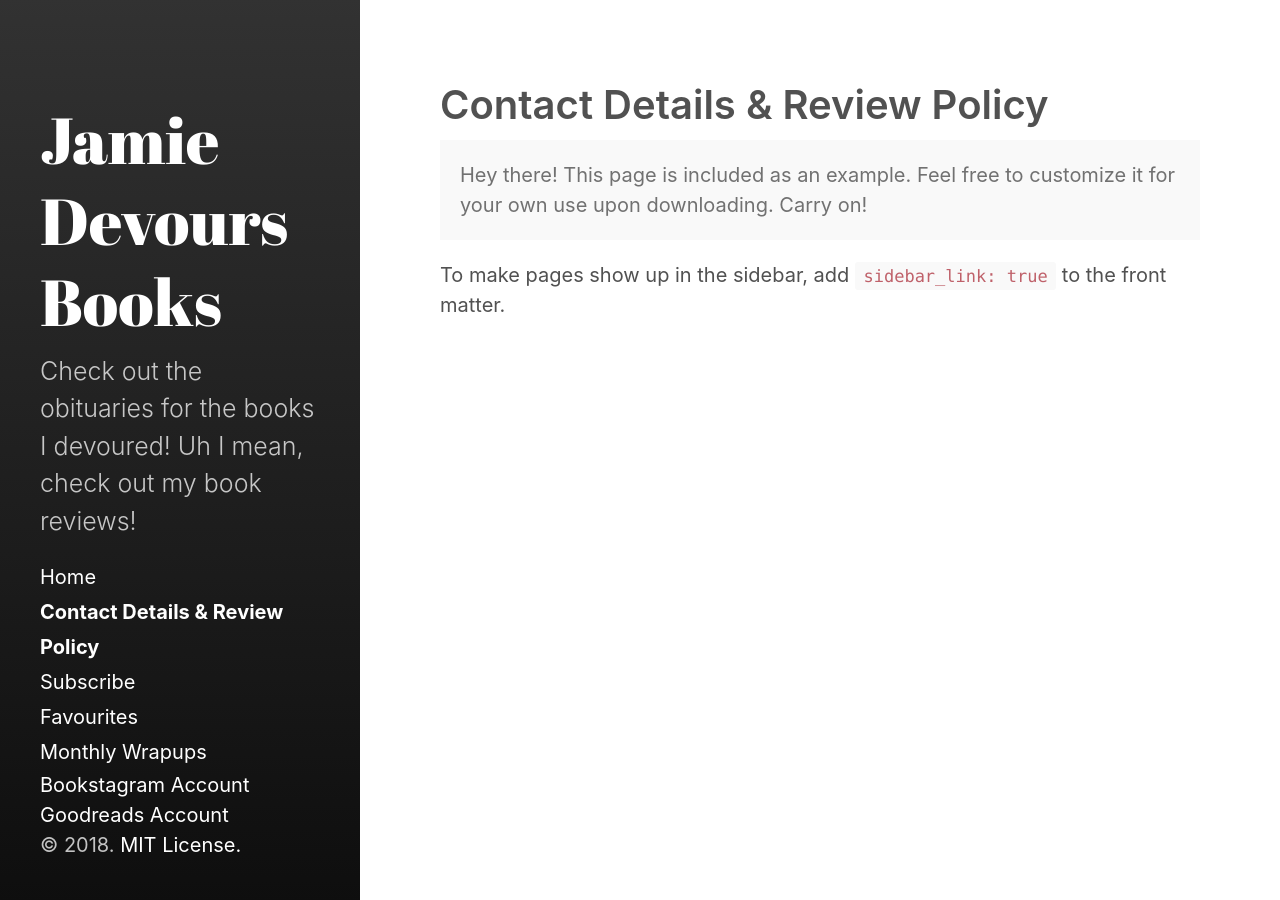
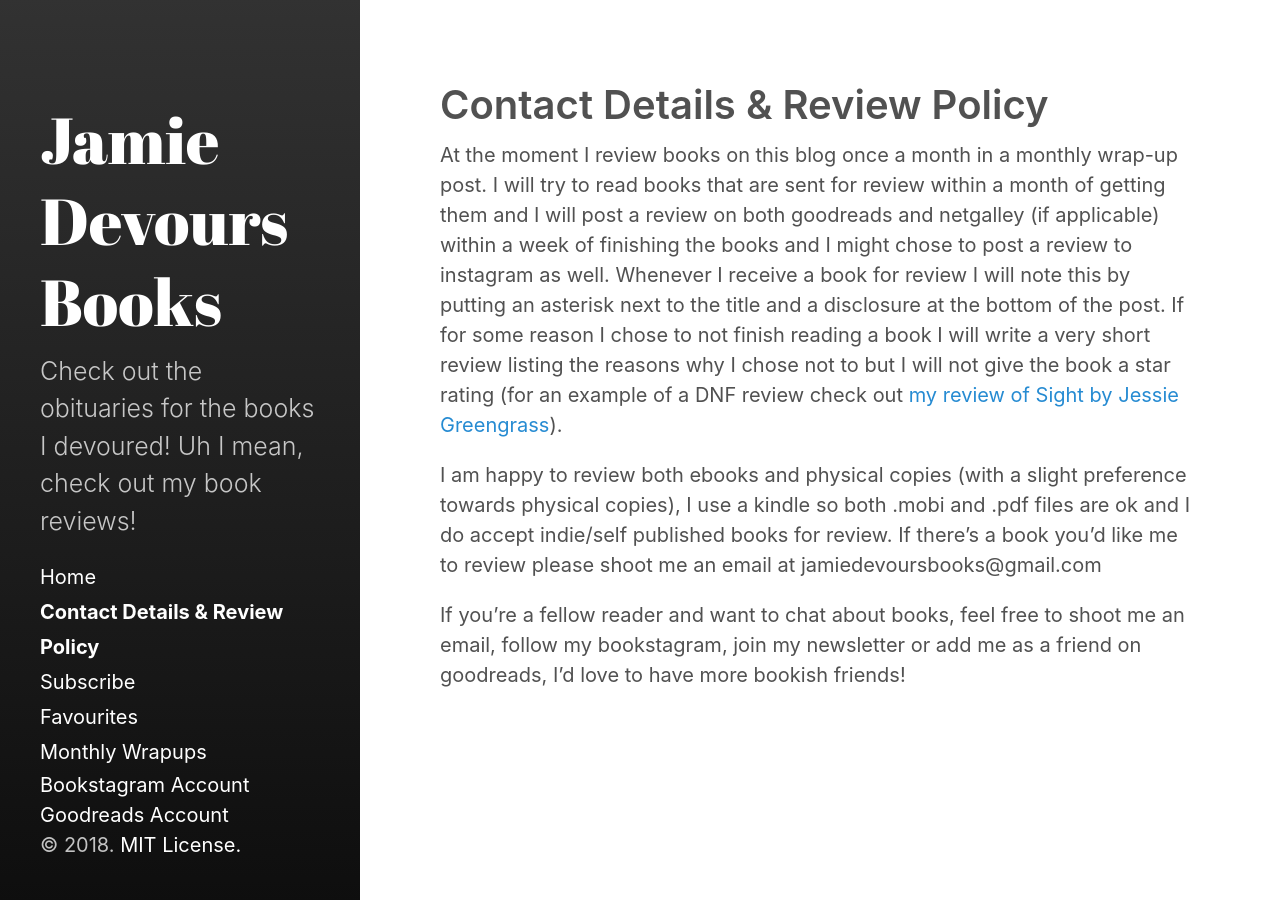
Before and after one commit to jamiecayley/Books, a Jekyll site: the page built from about.md, in a window 1280 px wide. Built offline with Jekyll 4.4.1, drawn with Linux system fonts in a browser that asks for light colours.

Commit message:
Update about.md

```diff
--- a/about.md
+++ b/about.md
@@ -4,10 +4,8 @@ title: Contact Details & Review Policy
 sidebar_link: true
 ---
 
-<p class="message">
-  Hey there! This page is included as an example. Feel free to customize it
-  for your own use upon downloading. Carry on!
-</p>
+At the moment I review books on this blog once a month in a monthly wrap-up post. I will try to read books that are sent for review within a month of getting them and I will post a review on both goodreads and netgalley (if applicable) within a week of finishing the books and I might chose to post a review to instagram as well. Whenever I receive a book for review I will note this by putting an asterisk next to the title and a disclosure at the bottom of the post. If for some reason I chose to not finish reading a book I will write a very short review listing the reasons why I chose not to but I will not give the book a star rating (for an example of a DNF review check out [my review of Sight by Jessie Greengrass](https://www.goodreads.com/review/show/2321060122?book_show_action=false&from_review_page=1)).
 
-To make pages show up in the sidebar, add `sidebar_link: true` to the front
-matter.
+I am happy to review both ebooks and physical copies (with a slight preference towards physical copies), I use a kindle so both .mobi and .pdf files are ok and I do accept indie/self published books for review. If there’s a book you’d like me to review please shoot me an email at jamiedevoursbooks@gmail.com
+
+If you’re a fellow reader and want to chat about books, feel free to shoot me an email, follow my bookstagram, join my newsletter or add me as a friend on goodreads, I’d love to have more bookish friends!
```
